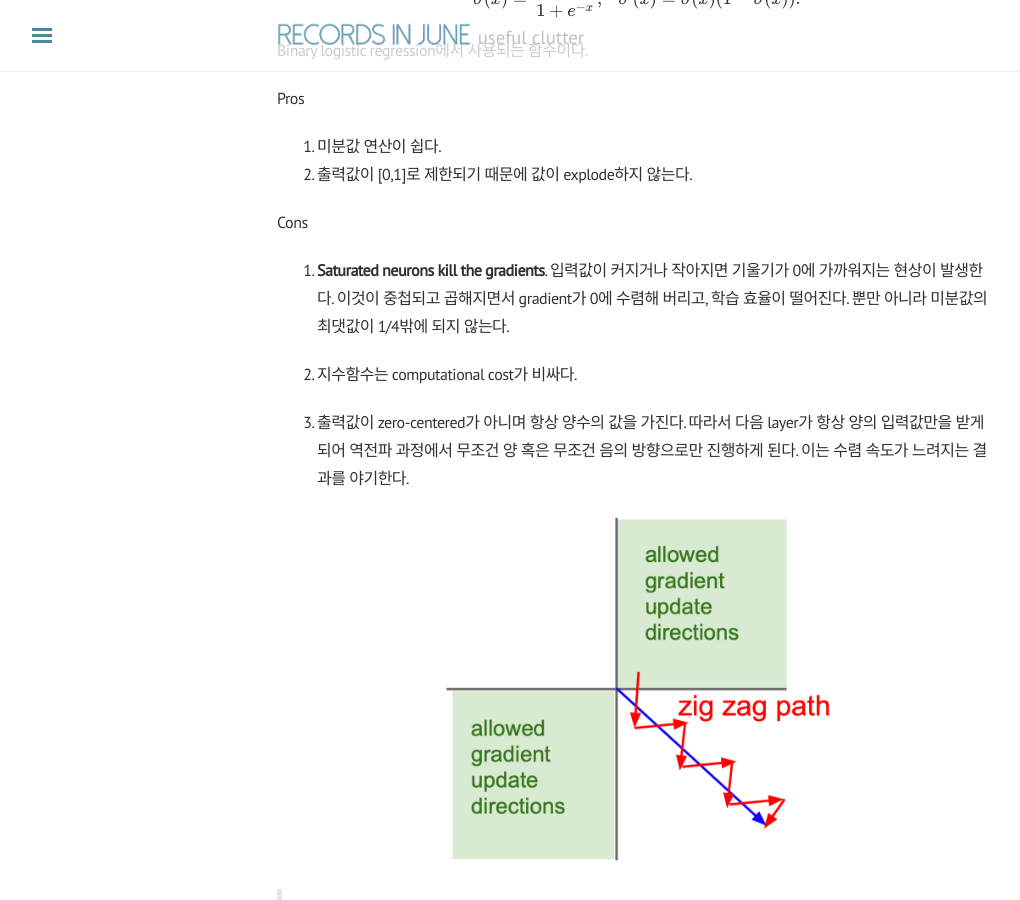
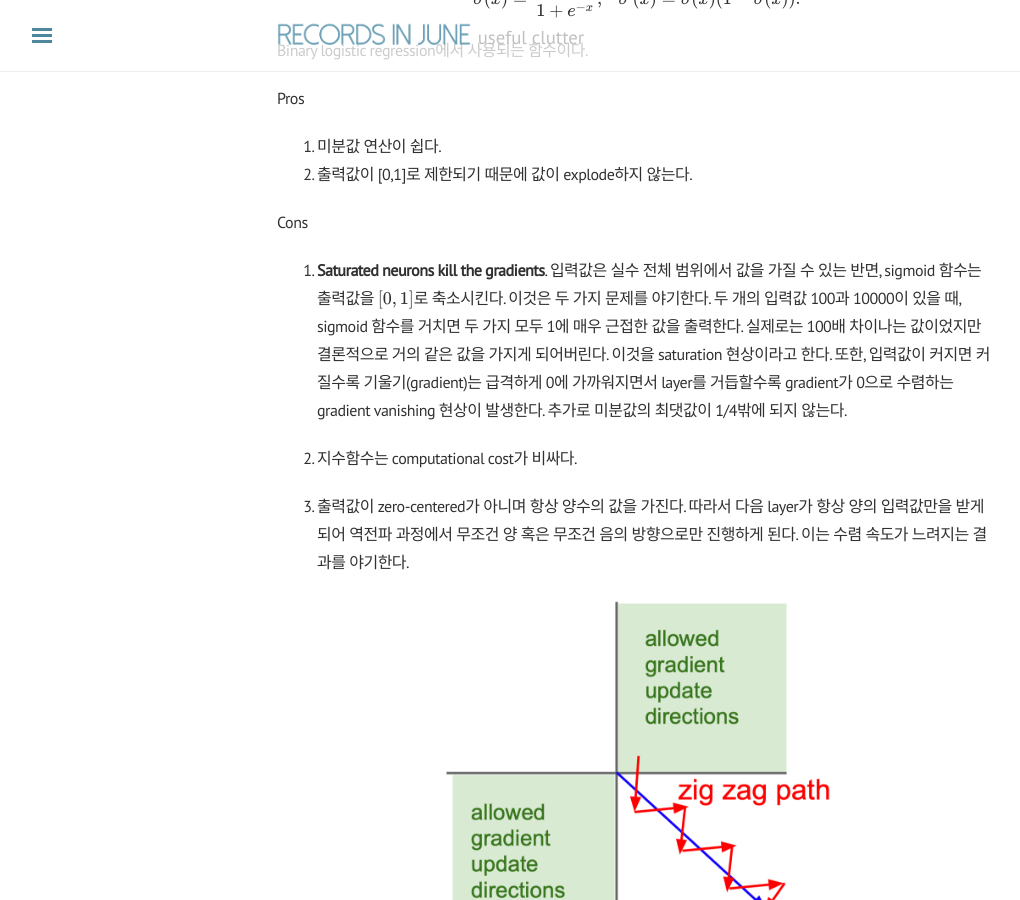
Before and after one commit to j0shuajun/j0shuajun.github.io, a Jekyll site: the page built from _posts/2021-07-01-cs231n-6th.md, in a window 1280 px wide and 900 px high, scrolled down 2711 px. Shown: the whole window, without its empty margins (3-1023 px from the left). Built offline with Jekyll 4.4.1, drawn with Linux system fonts in a browser that asks for light colours; nearby versions of some CDN libraries; formulas are drawn with MathJax 3; comment, search, counter and statistics services are not loaded.

Commit message:
typo fixed

```diff
--- a/_posts/2021-07-01-cs231n-6th.md
+++ b/_posts/2021-07-01-cs231n-6th.md
@@ -88,7 +88,8 @@ Pros
 2. 출력값이 [0,1]로 제한되기 때문에 값이 explode하지 않는다.
 
 Cons
-1. **Saturated neurons kill the gradients**. 입력값이 커지거나 작아지면 기울기가 0에 가까워지는 현상이 발생한다. 이것이 중첩되고 곱해지면서 gradient가 0에 수렴해 버리고, 학습 효율이 떨어진다. 뿐만 아니라 미분값의 최댓값이 1/4밖에 되지 않는다.
+1. **Saturated neurons kill the gradients**. 입력값은 실수 전체 범위에서 값을 가질 수 있는 반면, sigmoid 함수는 출력값을 $[0,1]$로 축소시킨다. 이것은 두 가지 문제를 야기한다. 두 개의 입력값 100과 10000이 있을 때, sigmoid 함수를 거치면 두 가지 모두 1에 매우 근접한 값을 출력한다. 실제로는 100배 차이나는 값이었지만 결론적으로 거의 같은 값을 가지게 되어버린다. 이것을 saturation 현상이라고 한다. 또한, 입력값이 커지면 커질수록 기울기(gradient)는 급격하게 0에 가까워지면서 layer를 거듭할수록 gradient가 0으로 수렴하는 gradient vanishing 현상이 발생한다. 추가로 미분값의 최댓값이 1/4밖에 되지 않는다.
+
 
 2. 지수함수는 computational cost가 비싸다.
 
```
Also changed, not shown: _posts/2021-07-08-cs231n-6th.md (+1 -1 lines).
